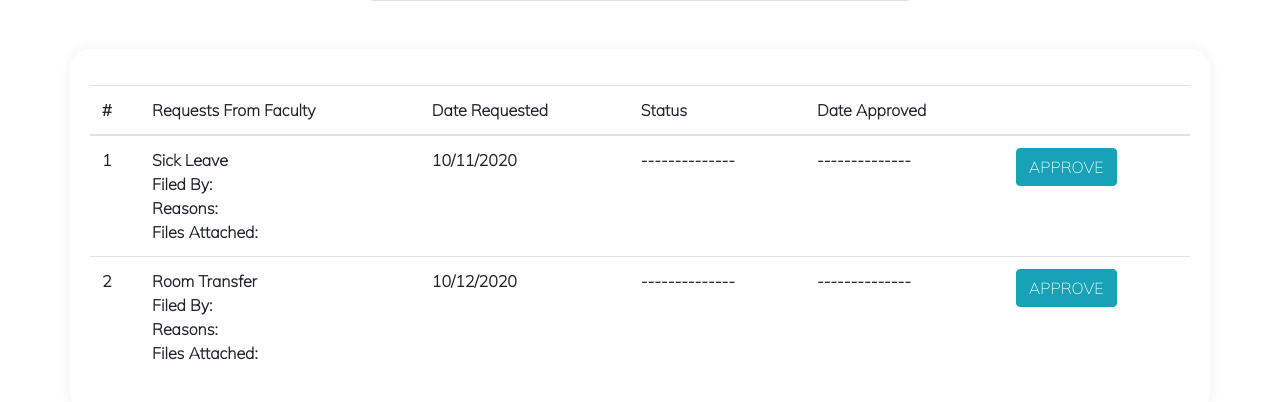
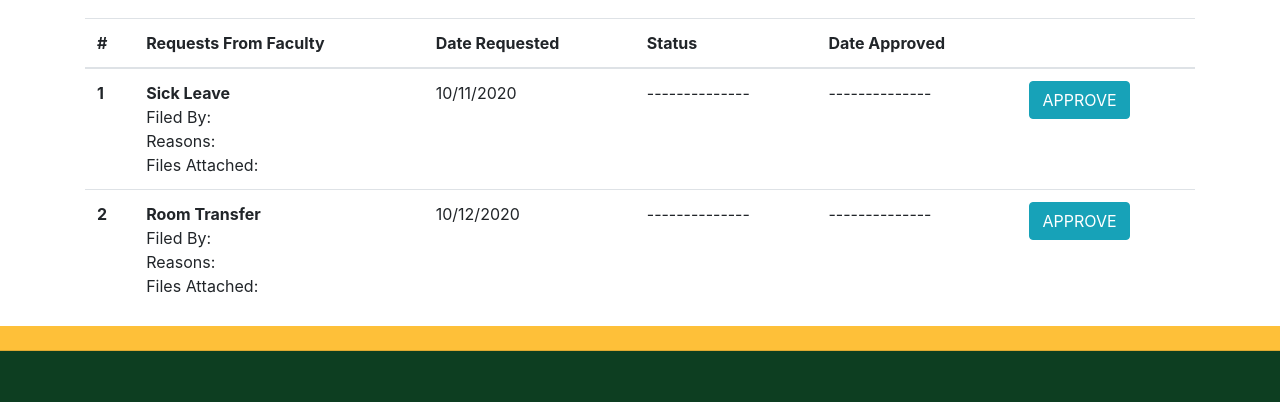
Before and after one commit to renzoromares/USJR-MIS, a Django app: template MIS_SYSTEM/templates/ViewRequestPres.html in a window 1280 px wide. Shown: the part 506-908 px from the top of the page. Run offline with Django 3.2, Linux system fonts and the light colour scheme; the template is opened without the code that fills it, so the values that code supplies are empty; some libraries are stand-ins or nearby versions.

Commit message:
Updated code, ge tang2 ang styles sa sod.

```diff
--- a/MIS_SYSTEM/templates/ViewRequestPres.html
+++ b/MIS_SYSTEM/templates/ViewRequestPres.html
@@ -1,10 +1,10 @@
-{%load static %}
 <!DOCTYPE html>
 <html>
 <head>
 <title>View Request</title>
 
-<link rel="stylesheet" href="{%static 'css/ViewRequest.css' %}">
+<link rel="stylesheet" href="CSS files/ViewRequest.css">
+<link rel="stylesheet" href="CSS files/Design.css">
 <link rel="stylesheet" href="https://stackpath.bootstrapcdn.com/bootstrap/4.5.0/css/bootstrap.min.css">
 <link rel = "stylesheet" href="https://stackpath.bootstrapcdn.com/font-awesome/4.7.0/css/font-awesome.min.css">
 <link href="https://fonts.googleapis.com/css2?family=EB+Garamond&display=swap" rel="stylesheet">
@@ -29,7 +29,7 @@
 <!----------------------------------------------------------------Navigation----------------------------------------------------------------------->
 <section id="nav-bar">
   <nav class="navbar navbar-expand-lg navbar-light">
-      <a class="navbar-brand" href="Dashboard.html"><img src="{%static 'images/logo.png' %}"></a>
+      <a class="navbar-brand" href="Dashboard.html"><img src="img/logo.png"></a>
       <button class="navbar-toggler" type="button" data-toggle="collapse" data-target="#navbarNavDropdown" aria-controls="navbarNavDropdown" aria-expanded="false" aria-label="Toggle navigation">
         <span class="navbar-toggler-icon"></span>
       </button>
@@ -85,38 +85,23 @@
 </section>
 
 <!----------------------------------------------------------------GRID------------------------------------------------------------------------------------------>
-
 <div class="container-fluid p-0"></div>
-
 <div class = "col1"></div>
-</div>
-</div>
 <!---------------------------------------------------------------HEADER-------------------------------------------------------------------------------------------->
-
 <div id="cover">
   <div class="jumbotron jumbotron-fluid">
-
     <div class="container">
         <p></p>
       <h1>REQUESTS</h1>
     </div>
   </div>
 </div>
-
-<!----------------------------------------------------------------GRID------------------------------------------------------------------------------------------>
-
-<div class="container-fluid p-0">
-
-<div class = "col"></div>
-</div>
-</div>
-
 <!----------------------------------------------------------------REQUESTS----------------------------------------------------------------------------------------->
 <center>
 <div class="card mb-5" style="max-width: 540px;">
     <div class="row no-gutters">
       <div class="col-md-4">
-        <img src="{%static 'images/id.png' %}" class="card-img" alt="5">
+        <img src="img/id.png" class="card-img" alt="5">
       </div>
       <div class="col-md-8">
         <div class="card-body">
@@ -166,128 +151,31 @@
     </tbody>
   </table>
 </div>
-
-  <style>
-
-    .fortable
-    {
-      background-color:white;
-    margin-top: 15px;
-    margin-bottom: 35px;
-    padding:20px;
-    box-shadow: 0px 0px 10px 3px rgb(248, 246, 246);
-    width: 1500px;
-    border-radius: 20px;
-
-    font-family: 'Mulish', sans-serif;
-    font-size: medium;
-    font-weight: 600;
-    }
-    .card
-    {
-        font-family: 'Mulish', sans-serif;
-    font-size: medium;
-    font-weight: 600;
-
-    }
-
-  </style>
-
-
-
 <!-------------------------------------------------------------------------------FOOOTER---------------------------------------------------------------------->
- <div class="card-header"></div>
- <footer class="page-footer font-small pt-4">
-
-
-
-     <!-- Footer Text -->
+<div id="cardheader" class="card-header"></div>
+<footer id="pagefooter" class="page-footer font-small pt-4">
   <div class="container-fluid text-center text-md-left">
-
-       <!-- Grid row -->
     <div class="row">
-
-         <!-- Grid column -->
       <div class="col-md-6 mt-md-0 mt-3">
-
-           <!-- Content -->
         <br>
-          <center><img src="{%static 'images/logomain.png'%}"></center>
+        <center><img src="img/logomain.png"></center>
         <p></p>
         <h5 class="text-uppercase font-weight-bold"><center>USJR MIS</center></h5>
-         <center>MIS-Based Document Resources<br> Management System</p>
-
-         </center><p>
+        <center>MIS-Based Document Resources<br> Management System</p></center><p>
       </div>
-         <!-- Grid column -->
-
       <hr class="clearfix w-100 d-md-none pb-3">
-
-         <!-- Grid column -->
         <div class="col-md-6 mb-md-0 mb-3">
-
-           <!-- Content -->
           <p></p>
           <br>
-           <i class="fa fa-home" aria-hidden="true"></i>
+          <i id="home" class="fa fa-home" aria-hidden="true"></i>
           Magallanes Street, 6000, Cebu City, Philippines <p></p>
-           <i class="fa fa-envelope-open" aria-hidden="true"></i>
+          <i id="envelope" class="fa fa-envelope-open" aria-hidden="true"></i>
           &nbsp; external@usjr.edu.ph <p></p>
-           <i class="fa fa-phone" aria-hidden="true"></i>
+          <i id="phone" class="fa fa-phone" aria-hidden="true"></i>
           &nbsp;(63-32) 253-7900
-           <hr>
-
         </div>
-         <!-- Grid column -->
-
     </div>
-       <!-- Grid row -->
-
   </div>
-     <!-- Footer Text -->
-
-
-
 </footer>
-   <!-- Footer -->
-
-
-   <style>
-       .card-header
-       {
-           background-color:#FEC039;
-           height: 10px;
-
-       }
-       .page-footer
-       {
-           background-color:#0D3E21;
-           color:rgb(240, 231, 231);
-           height: 300xp;
-           text-align: center;
-           font-size: 20px;
-       }
-       .fa-home
-       {
-           font-size: 50px;
-       }
-       .fa-envelope-open
-       {
-         font-size: 40px;
-       }
-       .fa-phone
-       {
-         font-size: 40px;
-       }
-      hr
-      {
-          width: 10px;
-          height: 5px;
-      }
-   </style>
-
-
-
 </body>
-
 </html>
```
Lines whose indentation alone changed are shown as unchanged.
